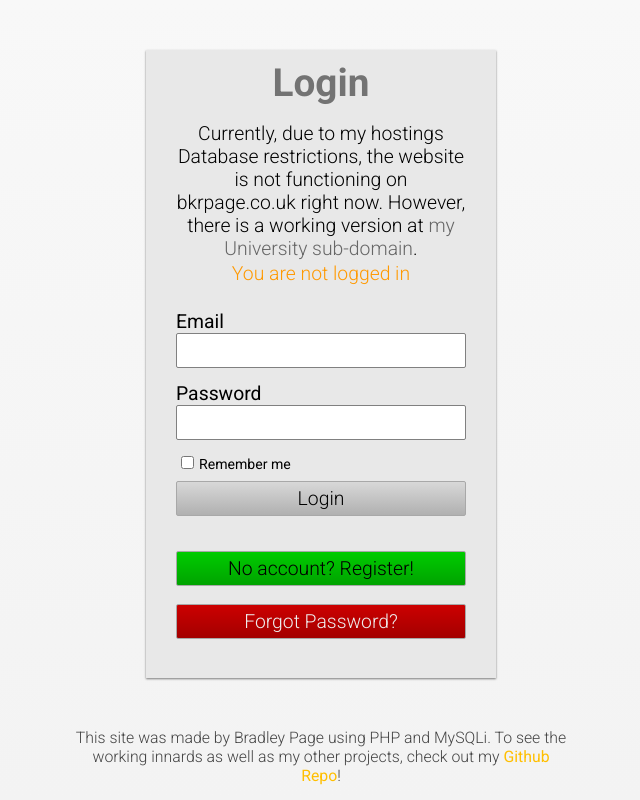
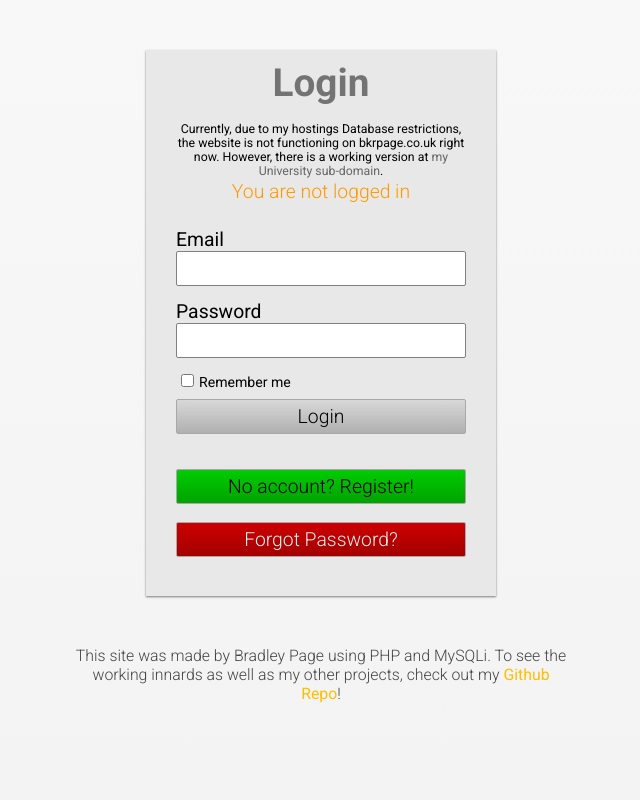
Before and after one commit to bkrpage/PHP-login-project, a PHP site: page /index.php?notLoggedIn=true in a window 1280 px wide. Shown: the whole page, without its empty margins (319-959 px from the left). Run offline with PHP 8.4, Linux system fonts and the light colour scheme; data that the repository does not hold is empty.

Commit message:
Notification tweaking
It seems i'm never happy with what things look like LITERALLY seconds
after I commit... Final commit has the notification and notification
link fully styled now.

```diff
--- a/index.php
+++ b/index.php
@@ -23,7 +23,7 @@
 
 		<h1> Login </h1>
 
-		<p> Currently, due to my hostings Database restrictions, the website is not functioning on bkrpage.co.uk right now. However,
+		<p class="notification"> Currently, due to my hostings Database restrictions, the website is not functioning on bkrpage.co.uk right now. However,
 				there is a working version at <a href="http://student20352.201415.uk">my University sub-domain</a>.</p>
 <?php
 		if ($_GET['successfulReset']){
--- a/style/global.css
+++ b/style/global.css
@@ -53,9 +53,15 @@ form {
 	background-color: transparent;
 }
 
-a, a:hover, a:active, a:visited {
+a:link{
 	text-decoration: none;
+
 	color: #666;
+}
+
+a:hover, a:active, a:visited {
+	text-decoration: underline;
+	color: #888;
 }
 
 label ,input, select{
@@ -123,6 +129,8 @@ p{background-color: transparent}
 p.error{color: #CC0000;}
 p.warning{color: #FF9900;}
 p.success{color: #00A300;}
+p.notification{font-size: 0.7rem; font-weight: 500;}
+p.notification a{font-size: 0.7rem; font-weight: 500;}
 
 form .change-details{
 	width: 320px;
```
